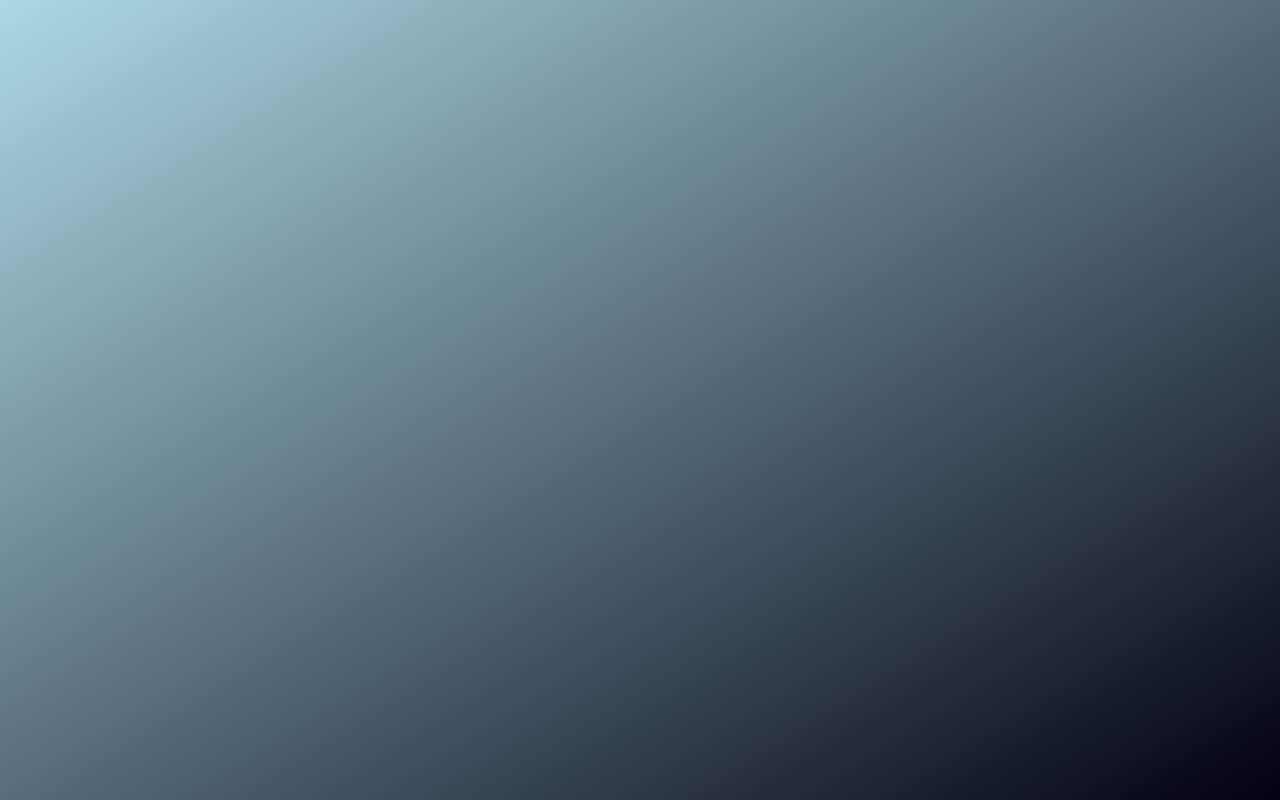
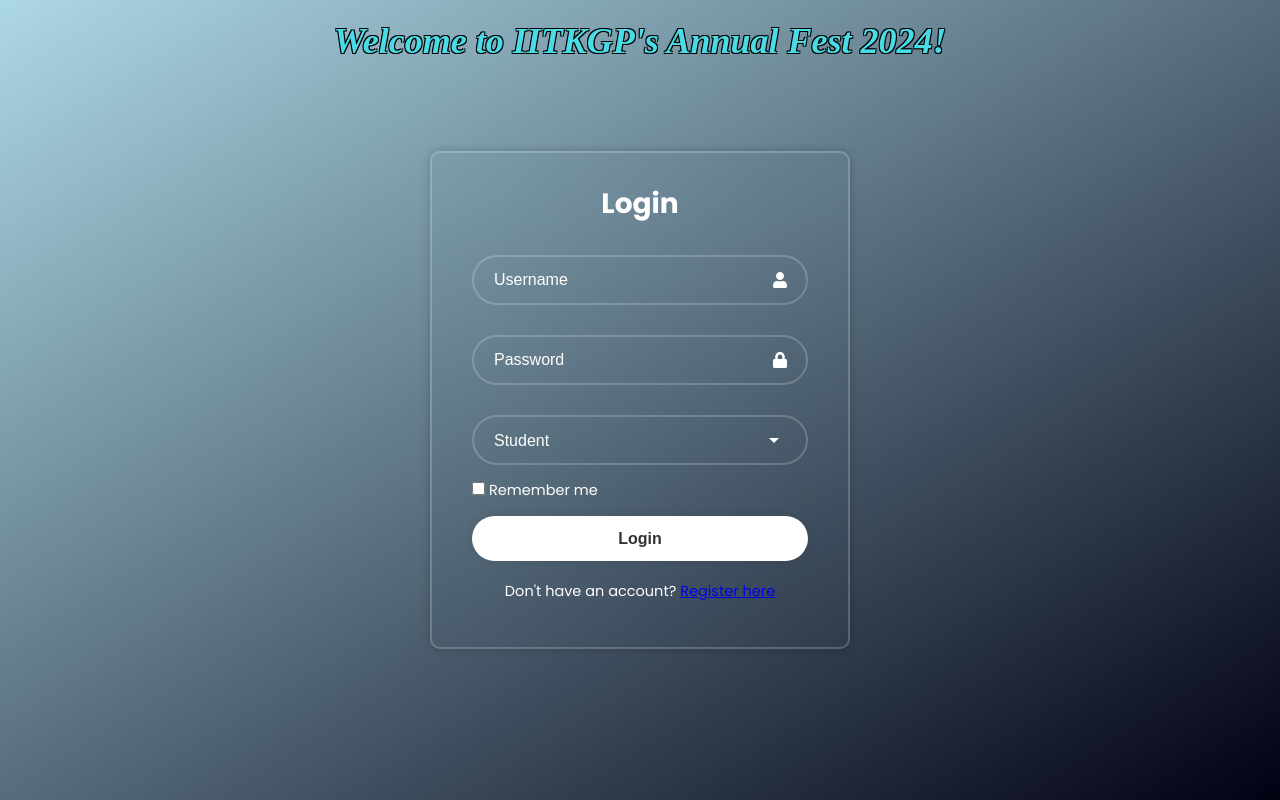
Before and after one commit to dhruvagja/DBMS-Lab-Assignment-4, a React (Create React App) app in the folder client/my-app/: page /login in a window 1280 px wide. Before the commit this address had no page. Built offline with nearby package versions, Linux system fonts and the light colour scheme.

Commit message:
Linking login page to home page

```diff
--- a/client/my-app/package.json
+++ b/client/my-app/package.json
@@ -10,7 +10,7 @@
     "react-dom": "^18.2.0",
     "react-icons": "^5.0.1",
     "react-router-dom": "^6.22.2",
-    "react-scripts": "5.0.1",
+    "react-scripts": "^5.0.1",
     "web-vitals": "^2.1.4"
   },
   "scripts": {
--- a/client/my-app/src/App.js
+++ b/client/my-app/src/App.js
@@ -1,7 +1,7 @@
 import { BrowserRouter as Router, Route, Routes } from 'react-router-dom';
 import Mainlogin from './components/Mainlogin'
 import Signup from './components/signup'; // Import your Signup component
-import Home from './components/Home'
+import Home from './components/Home.js'
 
 const App = () => {
   return (
@@ -11,7 +11,8 @@
 
 
         <Routes>
-          <Route path="/" element={<Mainlogin />} />
+          <Route path= "/" element={<Home />} />
+          <Route path="/login" element={<Mainlogin />} />
           <Route path="/signup" element={<Signup />} />
         </Routes>
 
--- a/client/my-app/src/components/Home.js
+++ b/client/my-app/src/components/Home.js
@@ -1,23 +1,43 @@
 // Home.js
-
 import React from 'react';
 import './Home.css';
-
-import { BrowserRouter as Router, Route, Routes } from 'react-router-dom';
+import { BrowserRouter as Router, Route, Routes, Link, useNavigate } from 'react-router-dom';
 import RegisteredEvents from './RegisteredEvents';
 import OrganisingEvents from './OrganisingEvents';
 import VolunteerEvents from './VolunteerEvents';
 import Events from './Events';
 import Logout from './Logout';
 import Navbar from './Navbar';
+import { Navigate } from "react-router-dom";
+
+import { useEffect, useState } from "react";
 
 
 const Home = () => {
+
+  const [authenticated, setauthenticated] = useState(null);
+  useEffect(() => {
+    const loggedInUser = localStorage.getItem("authenticated");
+    if (loggedInUser) {
+      setauthenticated(loggedInUser);
+    }
+  }, []);
+
+  if (!authenticated) {
+    return <Navigate replace to="/login" />;
+
+  }
+
+    // Access user credentials from local storage
+    const username = localStorage.getItem('username');
+    const password = localStorage.getItem('password');
+    const role = localStorage.getItem('role');
+
+    // You can use username, password, and role as needed within this component
+
     return (
         <div>
-      <Router>
                 <Navbar />
-
                 <Routes>
                     <Route path="/" element={<Events />} />
                     <Route path="/registered-events" element={<RegisteredEvents />} />
@@ -25,9 +45,6 @@
                     <Route path="/volunteer-events" element={<VolunteerEvents />} />
                     <Route path="/logout" element={<Logout />} />
                 </Routes>
-
-      </Router>
-
         </div>
     );
 };
--- a/client/my-app/src/components/Mainlogin.js
+++ b/client/my-app/src/components/Mainlogin.js
@@ -1,78 +1,33 @@
-// import React from 'react';
-// import { useNavigate } from 'react-router-dom';
-
-// const Mainlogin = () => {
-//     const history = useNavigate();
-
-//     const handleRoleSelection = (role) => {
-//         switch (role) {
-//             case 'externalParticipant':
-//                 history.push('/externalParticipant-login');
-//                 break;
-//             case 'student':
-//                 history.push('/student-login');
-//                 break;
-//             case 'organizer':
-//                 history.push('/organizer-login');
-//                 break;
-//             case 'admin':
-//                 history.push('/admin-login');
-//                 break;
-//             default:
-//                 break;
-//         }
-//     };
-
-//     return (
-//         <div>
-//             <h2>Welcome to the University Fest!</h2>
-//             <p>Please select your role:</p>
-//             <button onClick={() => handleRoleSelection('externalParticipant')}>External Participant</button>
-//             <button onClick={() => handleRoleSelection('student')}>Student</button>
-//             <button onClick={() => handleRoleSelection('organizer')}>Organizer</button>
-//             <button onClick={() => handleRoleSelection('admin')}>Admin</button>
-//         </div>
-//     );
-// }
-
-// export default Mainlogin;
 
 import React, { useState } from 'react';
-import { Link } from 'react-router-dom'; // Import Link component
-// import { useNavigate } from 'react-router-dom'; // Import useHistory hook
+import { Link ,useNavigate} from 'react-router-dom'; // Import Link component
 import Signup from './signup'; // Import the Signup component
+import {FaUser, FaLock} from 'react-icons/fa';
 import './MainLogin.css'; // Import custom CSS file for styling
-import {FaUser, FaLock} from 'react-icons/fa';
+
 
 function MainLogin() {
-    // const [role, setRole] = useState('');
+    const navigate = useNavigate();
+    const [role, setRole] = useState('student');
 
-    // const handleRoleSelection = (selectedRole) => {
-    //     setRole(selectedRole);
-    // };
+    const [username, setusername] = useState("");
+    const [password, setpassword] = useState("");
+    const [authenticated, setauthenticated] = useState(false);
 
-    // // Render the appropriate login component based on the selected role
-    // const renderLoginComponent = () => {
-    //     switch (role) {
-    //         case 'externalParticipant':
-    //             return <ExternalParticipantLogin />;
-    //         case 'student':
-    //             return <StudentLogin />;
-    //         case 'organizer':
-    //             return <OrganizerLogin />;
-    //         case 'admin':
-    //             return <AdminLogin />;
-    //         default:
-    //             return null;
-    //     }
-    // };
-    // const [showSignup, setShowSignup] = useState(false);
-
-    // const handleSignupClick = () => {
-    //     setShowSignup(true);
-    // };
-    // const [isActive, setIsActive] = useState(false);
-    const [role, setRole] = useState('student');
+    const users = [{ username: "Jane", password: "testpassword" }];
+  const handleLogin = (e) => {
+    e.preventDefault()
+    const account = users.find((user) => user.username === username);
+    if (account && account.password === password) {
+        setauthenticated(true)
+        localStorage.setItem("authenticated", true);
+        navigate("/");
+    }
+    else
+    {
+        alert("Invalid credentials");
+    }
+  };
 
     const handleRoleChange = (event) => {
         setRole(event.target.value);
@@ -84,34 +39,24 @@
                 <h2>Welcome to IITKGP's Annual Fest 2024!</h2>
             </div>
             <div className='wrapper'>
-                <form action="">
+                <form onSubmit={handleLogin}>
                     <h2>Login</h2>
                     <div className="input-box">
-                        <input type="text" placeholder="Username" required />
+                        <input type="text"
+                         placeholder="Username"
+                         value={username}
+                         onChange={(e) => setusername(e.target.value)} required/>
                         <FaUser className='icon'/>
                     </div>
                     <div className="input-box">
-                        <input type="password" placeholder="Password" required />
+                        <input type="password" placeholder="Password"
+                        value={password}
+                        onChange={(e) => setpassword(e.target.value)}
+                         required />
                         <FaLock className='icon'/>
                     </div>
 
-                    {/* <div className = "dropdown-btn">
-                        Choose one
-                        <span className="fas fa caret-down"></span>
-                    </div>
-                    {isActive &&(
-                    <div className="dropdown-content">
-                        <div className="dropdown-item">
-                            Student
-                        </div>
-                        <div className="dropdown-item">
-                            External Participant
-                        </div>
-                        <div className="dropdown-item">
-                            Organizer
-                        </div>
-                    </div>
-                    )} */}
+
                     <div className="role-dropdown">
                         <select value={role} onChange={handleRoleChange}>
                             <option value="student">Student</option>
@@ -130,7 +75,7 @@
                     </div>
                 </form>
             </div>
-            {/* {showSignup && <Signup />} Conditionally render the Signup component */}
+
         </div>
     );
 }
```
Also changed, not shown: 1 other file (tests, documents, lock files or other folders). Lines whose indentation alone changed are shown as unchanged.
